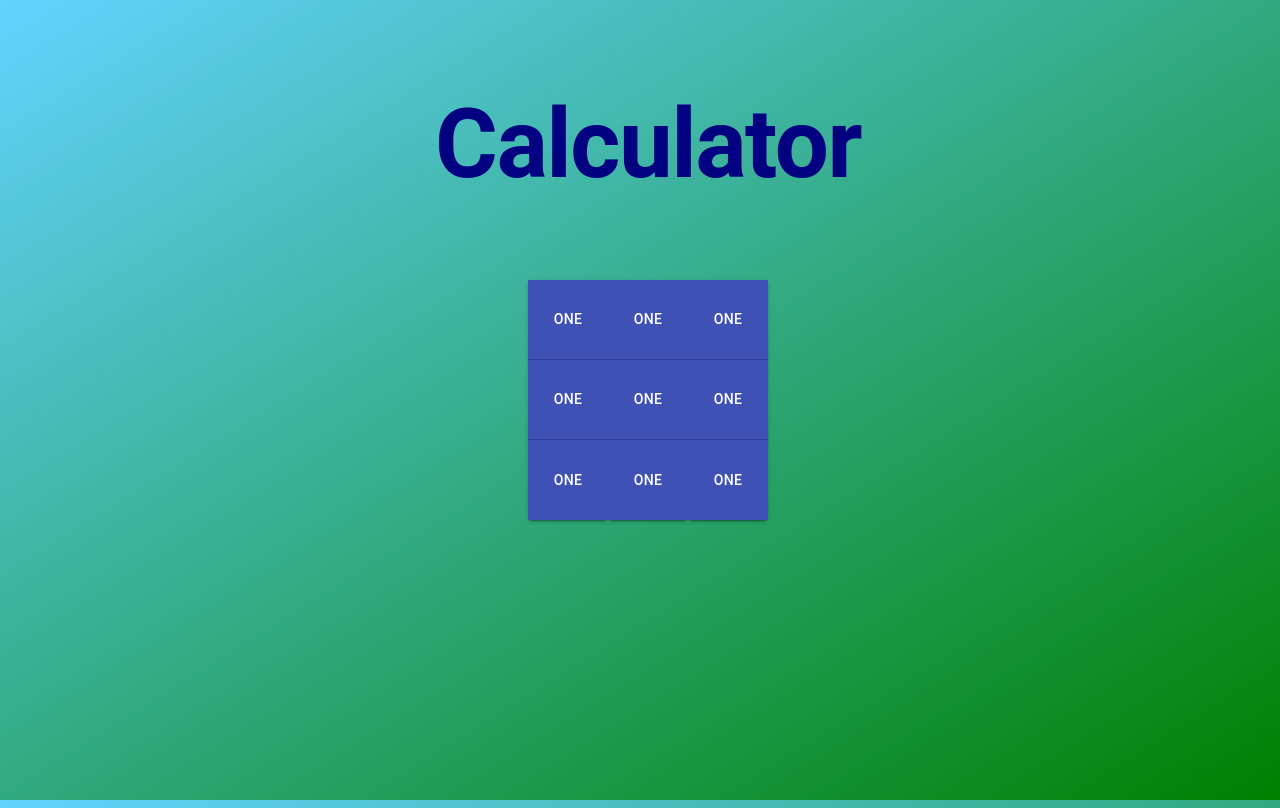
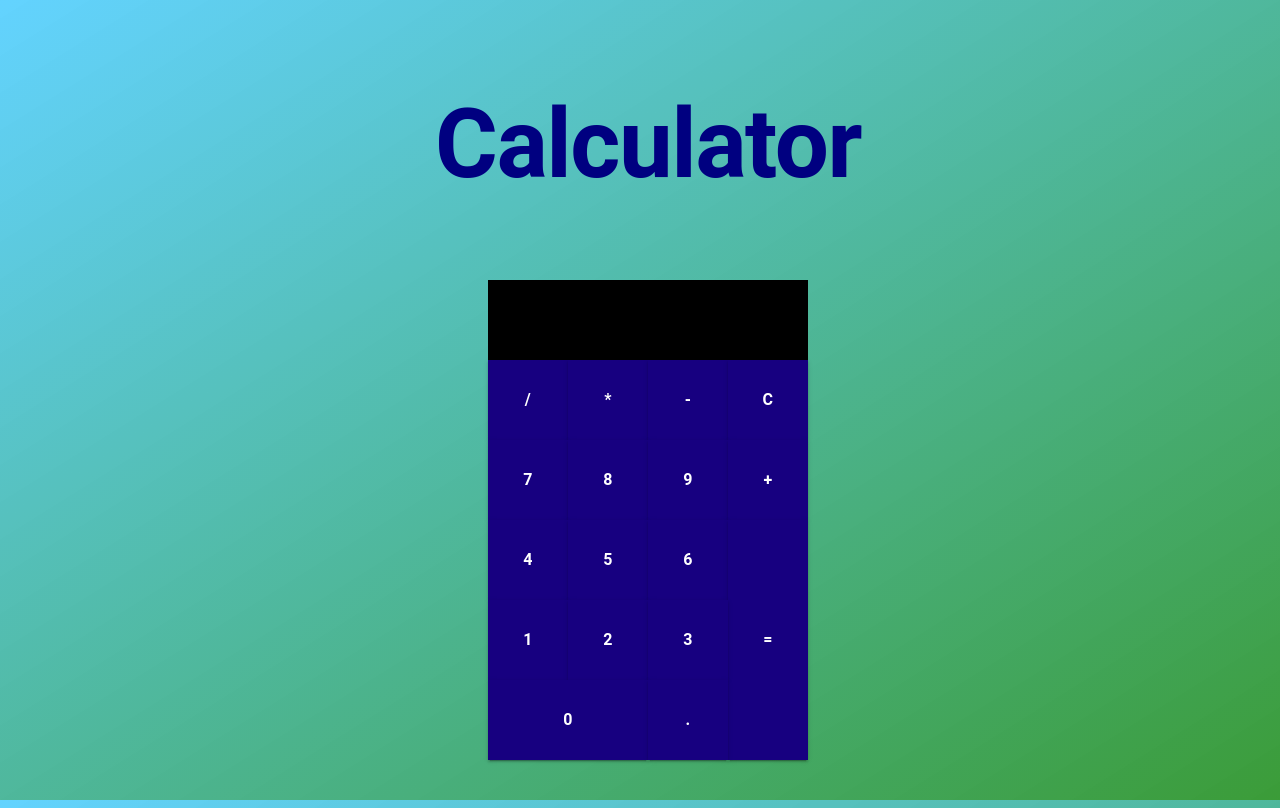
Before and after one commit to tsinmoua/Calculator, a React (Create React App) app: page / in a window 1280 px wide. Built offline with nearby package versions, Linux system fonts and the light colour scheme.

Commit message:
Calculator formatted

```diff
--- a/src/App.js
+++ b/src/App.js
@@ -1,5 +1,5 @@
 import React from 'react'
-import Buttons from './components/Buttons'
+import NumberPad from './components/NumberPad'
 import Header from './components/Header'
 import './app.css'
 import { Grid, makeStyles } from '@material-ui/core';
@@ -22,7 +22,7 @@ function App() {
         alignContent='center'
         justify='center'
       >
-        <Buttons />
+        <NumberPad />
       </Grid>
     </React.Fragment>
   );
--- a/src/app.css
+++ b/src/app.css
@@ -1,8 +1,10 @@
 body, html {
     height: 100vh;
     width: 100vw;
+    overflow-x: hidden;
+    overflow-y: hidden;
 }
 
 body {
-    background: linear-gradient(to bottom right, rgba(0, 183, 255, 0.61), green);
+    background: linear-gradient(to bottom right, rgba(0, 183, 255, 0.61), rgba(4, 128, 0, 0.781));
 }
--- a/src/components/Buttons.js
+++ /dev/null
@@ -1,53 +0,0 @@
-import React from "react"
-import { ButtonGroup, Button, makeStyles } from '@material-ui/core'
-
-const Buttons = (props) => {
-
-    const useStyles = makeStyles({
-        buttons: {
-            width: '5rem',
-            height: '5rem',
-            padding: '1rem',
-            borderRadius: 0
-        }
-    })
-
-    const classes = useStyles();
-
-    return (
-        <React.Fragment>
-            <ButtonGroup
-                orientation="vertical"
-                color="primary"
-                aria-label="vertical contained primary button group"
-                variant="contained"
-            >
-                <Button className={classes.buttons}>One</Button>
-                <Button className={classes.buttons}>One</Button>
-                <Button className={classes.buttons}>One</Button>
-            </ButtonGroup>
-            <ButtonGroup
-                orientation="vertical"
-                color="primary"
-                aria-label="vertical contained primary button group"
-                variant="contained"
-            >
-                <Button className={classes.buttons}>One</Button>
-                <Button className={classes.buttons}>One</Button>
-                <Button className={classes.buttons}>One</Button>
-            </ButtonGroup>
-            <ButtonGroup
-                orientation="vertical"
-                color="primary"
-                aria-label="vertical contained primary button group"
-                variant="contained"
-            >
-                <Button className={classes.buttons}>One</Button>
-                <Button className={classes.buttons}>One</Button>
-                <Button className={classes.buttons}>One</Button>
-            </ButtonGroup>
-        </React.Fragment>
-    )
-};
-
-export default Buttons;
--- /dev/null
+++ b/src/components/NumberPad.js
@@ -0,0 +1,94 @@
+import React from "react"
+import { Button, makeStyles, Grid, Typography } from '@material-ui/core'
+
+const Buttons = ({ input }) => {
+
+    const useStyles = makeStyles({
+        box: {
+            width: '20rem',
+            height: '5rem',
+            color: 'white',
+            backgroundColor: 'black',
+            paddingLeft: '1rem'
+        },
+        numbers: {
+            width: '5rem',
+            height: '5rem',
+            padding: '1rem',
+            borderRadius: 0,
+            backgroundColor: 'rgba(23, 0, 128)',
+            color: 'white',
+            fontWeight: 'bold',
+            fontSize: '1rem'
+        },
+        zero: {
+            width: '10rem',
+            height: '5rem',
+            padding: '1rem',
+            borderRadius: 0,
+            backgroundColor: 'rgba(23, 0, 128)',
+            color: 'white',
+            fontWeight: 'bold',
+            fontSize: '1rem'
+        },
+        equal: {
+            width: '5rem',
+            height: '15rem',
+            padding: '1rem',
+            marginTop: '10rem',
+            borderRadius: 0,
+            backgroundColor: 'rgba(23, 0, 128)',
+            color: 'white',
+            fontWeight: 'bold',
+            fontSize: '1rem'
+        },
+        bottom: {
+            marginLeft: '-5rem',
+            marginTop: '-10rem'
+        }
+    })
+
+    const classes = useStyles();
+
+    return (
+        <React.Fragment>
+            <Grid container direction='column' alignItems='center'>
+                <Grid container alignItems='center' className={classes.box}>
+                    <Typography variant='h3'>{input}</Typography>
+                </Grid>
+                <Grid item>
+                    <Button variant='contained' className={classes.numbers}>/</Button>
+                    <Button variant='contained' className={classes.numbers}>*</Button>
+                    <Button variant='contained' className={classes.numbers}>-</Button>
+                    <Button variant='contained' className={classes.numbers}>C</Button>
+                </Grid>
+                <Grid item>
+                    <Button variant='contained' className={classes.numbers}>7</Button>
+                    <Button variant='contained' className={classes.numbers}>8</Button>
+                    <Button variant='contained' className={classes.numbers}>9</Button>
+                    <Button variant='contained' className={classes.numbers}>+</Button>
+                </Grid>
+                <Grid item style={{ marginTop: '-10rem' }}>
+                    <Button variant='contained' className={classes.numbers}>4</Button>
+                    <Button variant='contained' className={classes.numbers}>5</Button>
+                    <Button variant='contained' className={classes.numbers}>6</Button>
+                    <Button variant='contained' className={classes.equal}>=</Button>
+                </Grid>
+                <Grid item className={classes.bottom}>
+                    <Grid item>
+                        <Button variant='contained' className={classes.numbers}>1</Button>
+                        <Button variant='contained' className={classes.numbers}>2</Button>
+                        <Button variant='contained' className={classes.numbers}>3</Button>
+                    </Grid>
+                    <Grid item>
+                        <Button variant='contained' className={classes.zero}>0</Button>
+                        <Button variant='contained' className={classes.numbers}>.</Button>
+                    </Grid>
+                </Grid>
+            </Grid>
+
+        </React.Fragment>
+    )
+};
+
+export default Buttons;
```
